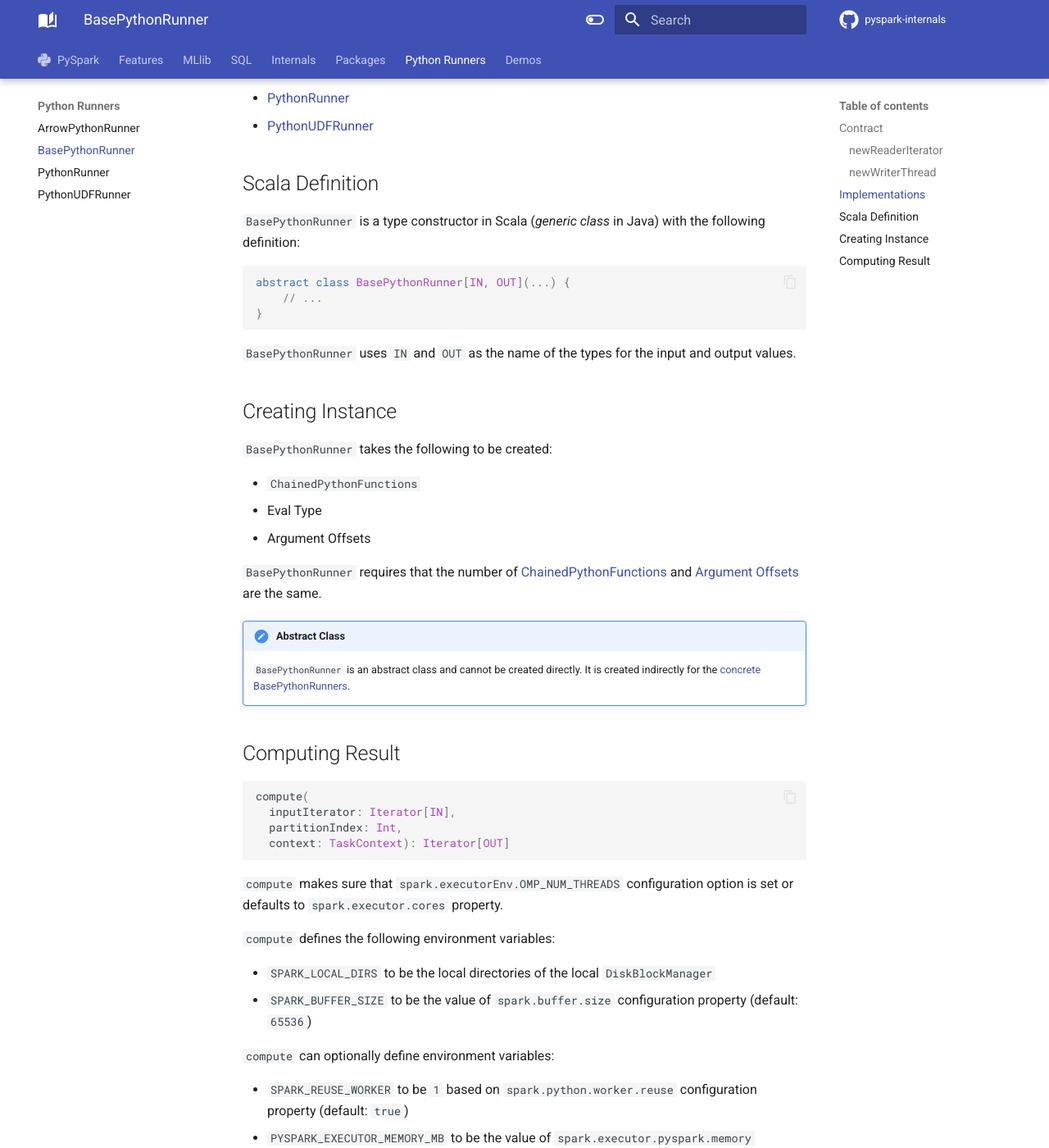
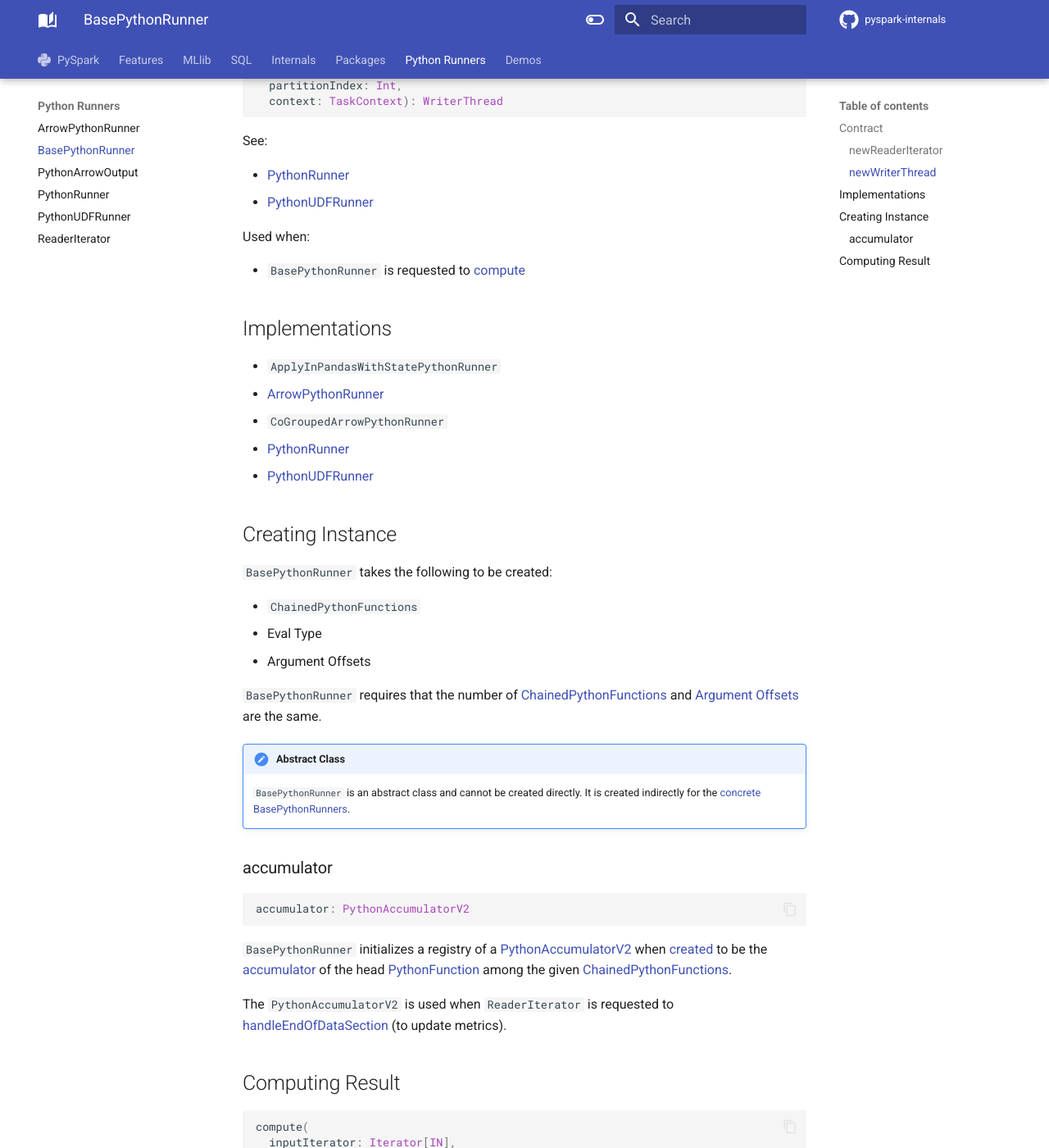
Before and after one commit to japila-books/pyspark-internals, an MkDocs documentation site: the page built from docs/runners/BasePythonRunner.md, in a window 1280 px wide and 1400 px high, scrolled down 951 px. Shown: the whole window at 82% size. Built offline with MkDocs 1.6.1 and Material for MkDocs 9.7.7, drawn with Linux system fonts in a browser that asks for light colours; comment, search, counter and statistics services are not loaded; some of the changed text lies outside the part shown.

Commit message:
PythonFunction and BasePythonRunners

````diff
--- a/docs/runners/BasePythonRunner.md
+++ b/docs/runners/BasePythonRunner.md
@@ -1,6 +1,18 @@
 # BasePythonRunner
 
 `BasePythonRunner` is an [abstraction](#contract) of [Python Runners](#implementations).
+
+??? note "Scala Definition"
+
+    `BasePythonRunner` is a type constructor in Scala (_generic class_ in Java) with the following definition:
+
+    ```scala
+    abstract class BasePythonRunner[IN, OUT](...) {
+        // ...
+    }
+    ```
+
+    `BasePythonRunner` uses `IN` and `OUT` as the name of the types for the input and output values.
 
 ## Contract
 
@@ -13,11 +25,19 @@ newReaderIterator(
   startTime: Long,
   env: SparkEnv,
   worker: Socket,
+  pid: Option[Int],
   releasedOrClosed: AtomicBoolean,
   context: TaskContext): Iterator[OUT]
 ```
 
-Used when `BasePythonRunner` is requested to [compute](#compute)
+See:
+
+* [PythonRunner](PythonRunner.md#newReaderIterator)
+* [PythonUDFRunner](PythonUDFRunner.md#newReaderIterator)
+
+Used when:
+
+* `BasePythonRunner` is requested to [compute](#compute)
 
 ### <span id="newWriterThread"> newWriterThread
 
@@ -30,26 +50,22 @@ newWriterThread(
   context: TaskContext): WriterThread
 ```
 
-Used when `BasePythonRunner` is requested to [compute](#compute)
+See:
+
+* [PythonRunner](PythonRunner.md#newWriterThread)
+* [PythonUDFRunner](PythonUDFRunner.md#newWriterThread)
+
+Used when:
+
+* `BasePythonRunner` is requested to [compute](#compute)
 
 ## Implementations
 
+* `ApplyInPandasWithStatePythonRunner`
 * [ArrowPythonRunner](ArrowPythonRunner.md)
-* CoGroupedArrowPythonRunner
+* `CoGroupedArrowPythonRunner`
 * [PythonRunner](PythonRunner.md)
 * [PythonUDFRunner](PythonUDFRunner.md)
-
-## Scala Definition
-
-`BasePythonRunner` is a type constructor in Scala (_generic class_ in Java) with the following definition:
-
-```scala
-abstract class BasePythonRunner[IN, OUT](...) {
-    // ...
-}
-```
-
-`BasePythonRunner` uses `IN` and `OUT` as the name of the types for the input and output values.
 
 ## Creating Instance
 
@@ -63,6 +79,16 @@ abstract class BasePythonRunner[IN, OUT](...) {
 
 !!! note "Abstract Class"
     `BasePythonRunner` is an abstract class and cannot be created directly. It is created indirectly for the [concrete BasePythonRunners](#implementations).
+
+### <span id="maybeAccumulator"> accumulator { #accumulator }
+
+```scala
+accumulator: PythonAccumulatorV2
+```
+
+`BasePythonRunner` initializes a registry of a [PythonAccumulatorV2](../PythonAccumulatorV2.md) when [created](#creating-instance) to be the [accumulator](../PythonFunction.md#accumulator) of the head [PythonFunction](../PythonFunction.md) among the given [ChainedPythonFunctions](#funcs).
+
+The `PythonAccumulatorV2` is used when `ReaderIterator` is requested to [handleEndOfDataSection](ReaderIterator.md#handleEndOfDataSection) (to update metrics).
 
 ## <span id="compute"> Computing Result
 
@@ -87,16 +113,19 @@ compute(
 
 `compute` requests the executor's `SparkEnv` to `createPythonWorker` (for a `pythonExec` and the environment variables) that requests [PythonWorkerFactory](../PythonWorkerFactory.md) to [create a Python worker](#create) (and give a `java.net.Socket`).
 
-!!! important "FIXME"
-    Describe `pythonExec`.
+!!! note "FIXME Describe `pythonExec`"
 
-`compute` [newWriterThread] with the Python worker and the input arguments.
+`compute` [newWriterThread](#newWriterThread) with the Python worker and the input arguments.
 
 `compute` creates and starts a [MonitorThread](../MonitorThread.md) to watch the Python worker.
 
 `compute` [creates a new reader iterator](#newReaderIterator) to read lines from the Python worker's stdout.
 
+---
+
 `compute` is used when:
 
-* `PythonRDD` is requested to `compute`
+* `PythonRDD` is requested to [compute a partition](../PythonRDD.md#compute)
 * [AggregateInPandasExec](../sql/AggregateInPandasExec.md), `ArrowEvalPythonExec`, `BatchEvalPythonExec`, `FlatMapCoGroupsInPandasExec`, `FlatMapGroupsInPandasExec` `MapInPandasExec`, `WindowInPandasExec` physical operators are executed
+* `PandasGroupUtils` is requested to `executePython`
+* `PythonForeachWriter` is requested for the [outputIterator](../PythonForeachWriter.md#outputIterator)
--- /dev/null
+++ b/docs/runners/PythonArrowOutput.md
@@ -0,0 +1,3 @@
+# PythonArrowOutput
+
+`PythonArrowOutput` is...FIXME
--- a/mkdocs.yml
+++ b/mkdocs.yml
@@ -116,6 +116,8 @@ extra:
     docs: https://pytorch.org/docs/stable
     github: https://github.com/pytorch/pytorch
     tutorials: https://pytorch.org/tutorials
+  scala:
+    api: https://www.scala-lang.org/api/2.13.8
   social:
     - icon: fontawesome/brands/github
       link: https://github.com/jaceklaskowski
@@ -164,6 +166,7 @@ nav:
     - PythonForeachWriter: PythonForeachWriter.md
     - PythonAccumulatorV2: PythonAccumulatorV2.md
     - PythonBroadcast: PythonBroadcast.md
+    - SimplePythonFunction: SimplePythonFunction.md
     - SocketAuthServer: SocketAuthServer.md
     - SocketFuncServer: SocketFuncServer.md
     - SocketAuthHelper: SocketAuthHelper.md
````
Also changed, not shown: docs/PythonFunction.md (+39 -11 lines), docs/SimplePythonFunction.md (added, +3 -0 lines), docs/runners/PythonRunner.md (+3 -1 lines), docs/runners/ReaderIterator.md (added, +48 -0 lines).
